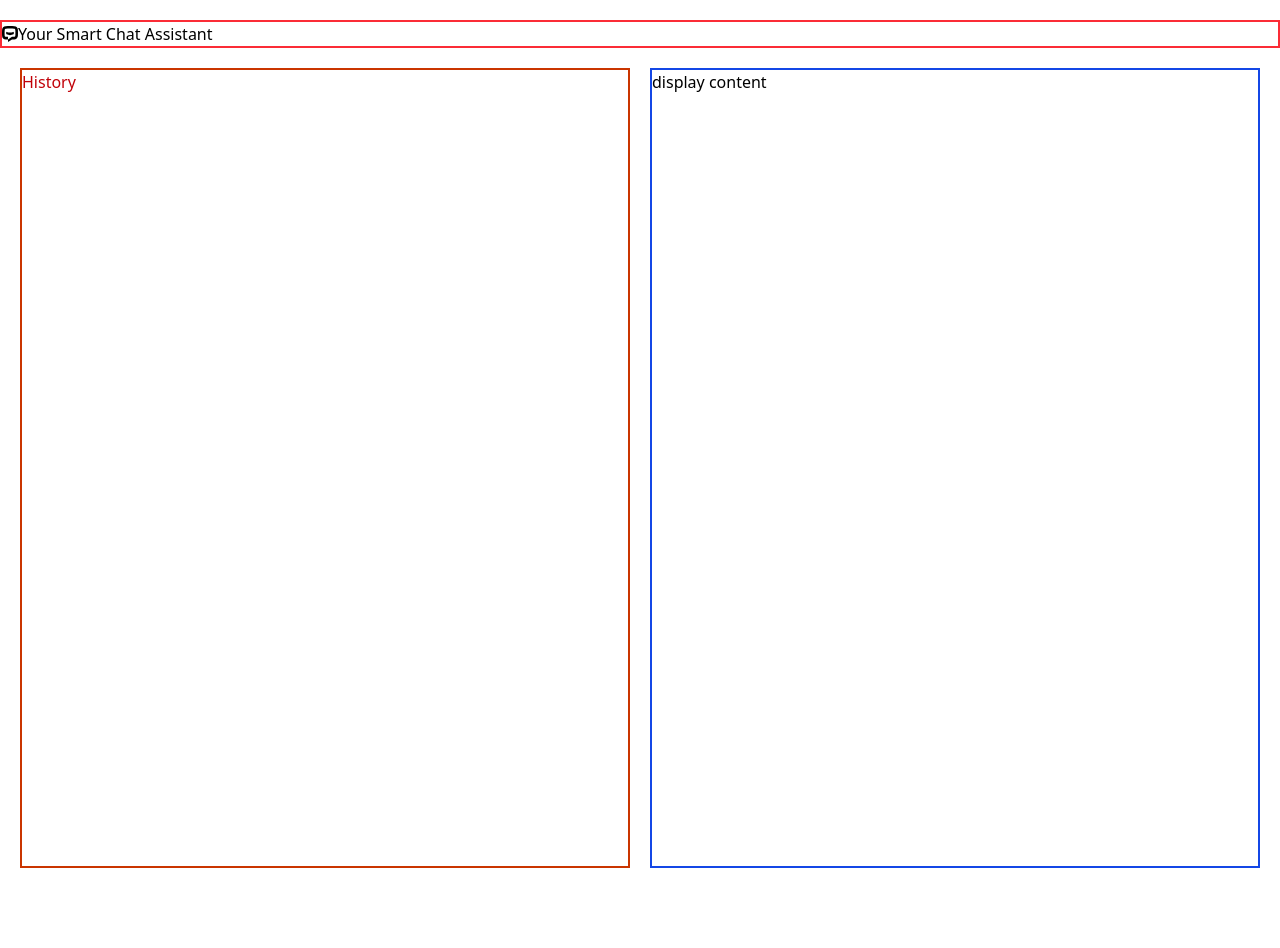
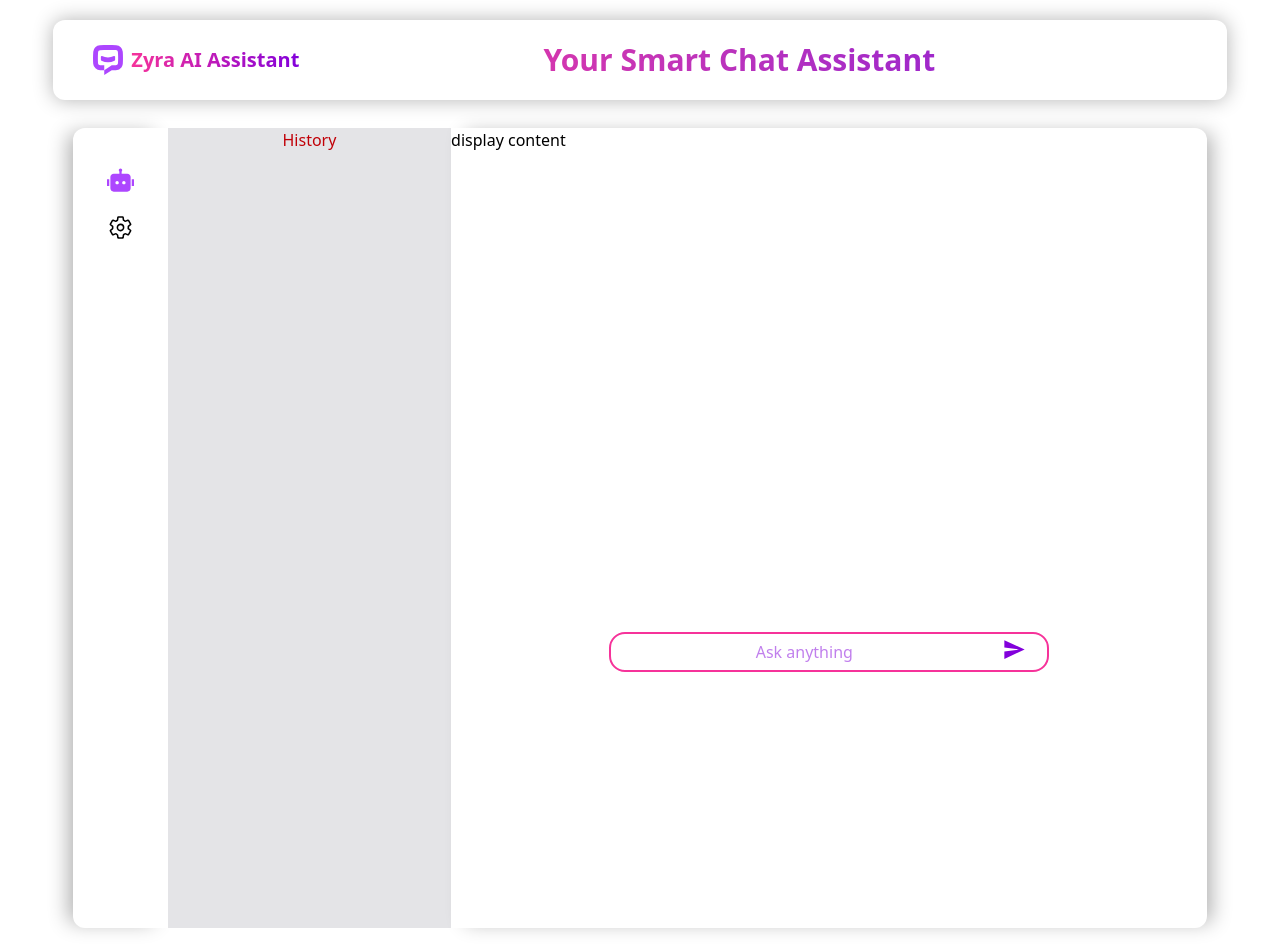
Before and after one commit to SameerHussainSaifi/Zyra-AI-Assist, a React app: page / in a window 1280 px wide. Before the commit the page ends 908 px from the top, so only its background shows below. Built offline with nearby package versions, Linux system fonts and the light colour scheme; the HTML template or start-up script is replaced by a standard one.

Commit message:
Overall layout of Zyra-AI-Assistant is completed now in the next phase i will work on its functionality

```diff
--- a/src/App.jsx
+++ b/src/App.jsx
@@ -1,9 +1,9 @@
 import React from 'react'
-import ZyraAI from '/src/Components/ZyraAI.jsx';
+import ZyraAIAssist from '/src/Components/ZyraAIAssist.jsx';
 function App() {
   return (
     <div className=''>
-     <ZyraAI/>
+     <ZyraAIAssist/>
     </div>
   )
 }
--- a/src/Components/Display/Display.jsx
+++ b/src/Components/Display/Display.jsx
@@ -1,10 +1,16 @@
 import React from 'react'
 
+import Search from './Search'
 function Display() {
   return (
-    <div>
-      display content
+    <>
+    <div className='  h-screen w-full mb-5 shadow-[10px_0_20px_-5px_rgba(0,0,0,0.3)] rounded-tr-xl rounded-br-xl' >
+    <div>display content</div>
+    <div className='flex w-full justify-center  relative top-120 '>
+     <Search/>
     </div>
+    </div>
+    </>
   )
 }
 
--- a/src/Components/Display/Header.jsx
+++ /dev/null
@@ -1,19 +0,0 @@
-import React from 'react'
-import { SiChatbot } from "react-icons/si";
-function Header() {
-  return (
-    <div>
-      <div className='flex items-center w-full border-2 border-red-500 mb-5 mt-5'>
-        <div><SiChatbot /></div>
-        <div className=''>
-            <h1>Your Smart Chat Assistant</h1>
-        </div>
-      </div>
-
-      <div></div>
-
-    </div>
-  )
-}
-
-export default Header
--- a/src/Components/Display/Search.jsx
+++ b/src/Components/Display/Search.jsx
@@ -0,0 +1,17 @@
+import React from 'react'
+import { IoMdSend } from "react-icons/io";
+function Search() {
+  return (
+    <div className='flex items-center justify-between w-7/12  h-10 rounded-2xl  border-2 border-pink-500'>
+      <div className="w-full">
+        <input type="text" placeholder='Ask anything '  className='outline-none text-center text-purple-700 w-full'/>
+      </div>
+      <div className='mr-5 text-purple-700'>
+        <button ><IoMdSend size={25} /></button>
+      </div>
+
+    </div>
+  )
+}
+
+export default Search
--- /dev/null
+++ b/src/Components/Header/Header.jsx
@@ -0,0 +1,22 @@
+import React from 'react'
+import { SiChatbot } from "react-icons/si";
+function Header() {
+  return (
+  <>
+  <div className='flex w-full h-20 shadow-[0_0_20px_rgba(0,0,0,0.3)] items-center  rounded-xl'>
+      <div className='flex space-x-2 items-center'>
+        <div className='flex  pl-10 text-purple-500'><SiChatbot size={30} className=''/></div>
+          <div className='text-transparent bg-clip-text bg-gradient-to-r from bg-pink-500 to-purple-700 font-semibold text-xl'>Zyra AI Assistant</div>
+      </div>
+
+      <div className='w-9/12 justify-center'>
+         <div className='w-full flex justify-center text-3xl font-semibold bg-clip-text text-transparent bg-gradient-to-r from-pink-500 to-purple-700'>
+            <h1>Your Smart Chat Assistant</h1>
+        </div>
+      </div>
+       </div>
+   </>
+  )
+}
+
+export default Header
--- a/src/Components/History/History.jsx
+++ b/src/Components/History/History.jsx
@@ -1,11 +1,17 @@
-import React from 'react'
+import React from "react";
+
 
 function History() {
   return (
-    <div className='text-red-700'>
-      History
-    </div>
-  )
+    <>
+      <div className='flex  bg-zinc-200  h-screen items-center flex-col justify-between '>
+        <div className="text-red-700">History</div>
+        <div className=''>
+
+        </div>
+      </div>
+    </>
+  );
 }
 
-export default History
+export default History;
--- /dev/null
+++ b/src/Components/User/Settings/Setting.jsx
@@ -0,0 +1,13 @@
+import React from 'react'
+import { IoSettingsOutline } from "react-icons/io5";
+function Setting() {
+  return (
+    <>
+      <div className=' '>
+        <IoSettingsOutline size={25}/>
+      </div>
+  </>
+  )
+}
+
+export default Setting
--- /dev/null
+++ b/src/Components/User/Themes/Theme.jsx
@@ -0,0 +1,11 @@
+import React from 'react'
+import { RiRobot2Fill } from "react-icons/ri";
+function Theme() {
+  return (
+    <div className='text-purple-500'>
+      <RiRobot2Fill size={27}/>
+    </div>
+  )
+}
+
+export default Theme
--- /dev/null
+++ b/src/Components/User/User.jsx
@@ -0,0 +1,19 @@
+import React from "react";
+import Theme from "/src/Components/User/Themes/Theme.jsx";
+import Setting from "/src/Components/User/Settings/Setting.jsx";
+function User() {
+  return (
+    <>
+    <div className='flex flex-col items-center space-y-5 pt-10'>
+      <div>
+        <Theme />
+      </div>
+      <div className="">
+        <Setting />
+      </div>
+      </div>
+    </>
+  );
+}
+
+export default User;
--- a/src/Components/ZyraAI.jsx
+++ /dev/null
@@ -1,23 +0,0 @@
-import React from "react";
-import Header from "/src/Components/Display/Header.jsx";
-import History from "/src/Components/History/History.jsx";
-import Display from "./Display/Display.jsx";
-function ZyraAI() {
-  return (
-    <>
-      <div className="overflow-y-hidden">
-        <Header />
-      </div>
-      <div className="flex justify-around space-x-5 ml-5 mr-5 mb-5  ">
-        <div className='border-2 border-orange-700 h-screen w-full mb-5'>
-          <History />
-        </div>
-        <div className='border-2 border-blue-700 h-screen w-full mb-5'>
-          <Display />
-        </div>
-      </div>
-    </>
-  );
-}
-
-export default ZyraAI;
--- /dev/null
+++ b/src/Components/ZyraAIAssist.jsx
@@ -0,0 +1,30 @@
+import React from "react";
+import Header from "./Header/Header.jsx";
+import User from "/src/Components/User/User.jsx";
+import History from "/src/Components/History/History.jsx";
+import Display from "./Display/Display.jsx";
+function ZyraAIAssist() {
+  return (
+    <>
+      <div className="flex flex-col space-y-2 w-11/12 mx-auto">
+        <div className="mt-5">
+          <Header />
+        </div>
+        <div className="flex justify-around  m-5  ">
+          <div className="w-1/12 h-screen  rounded-tl-xl rounded-bl-xl shadow-[-10px_0_20px_-5px_rgba(0,0,0,0.3)]">
+            <User />
+          </div>
+          <div className="w-3/12 h-screen ">
+            <History />
+          </div>
+
+          <div className="w-8/12 h-screen">
+            <Display />
+          </div>
+        </div>
+      </div>
+    </>
+  );
+}
+
+export default ZyraAIAssist;
```
